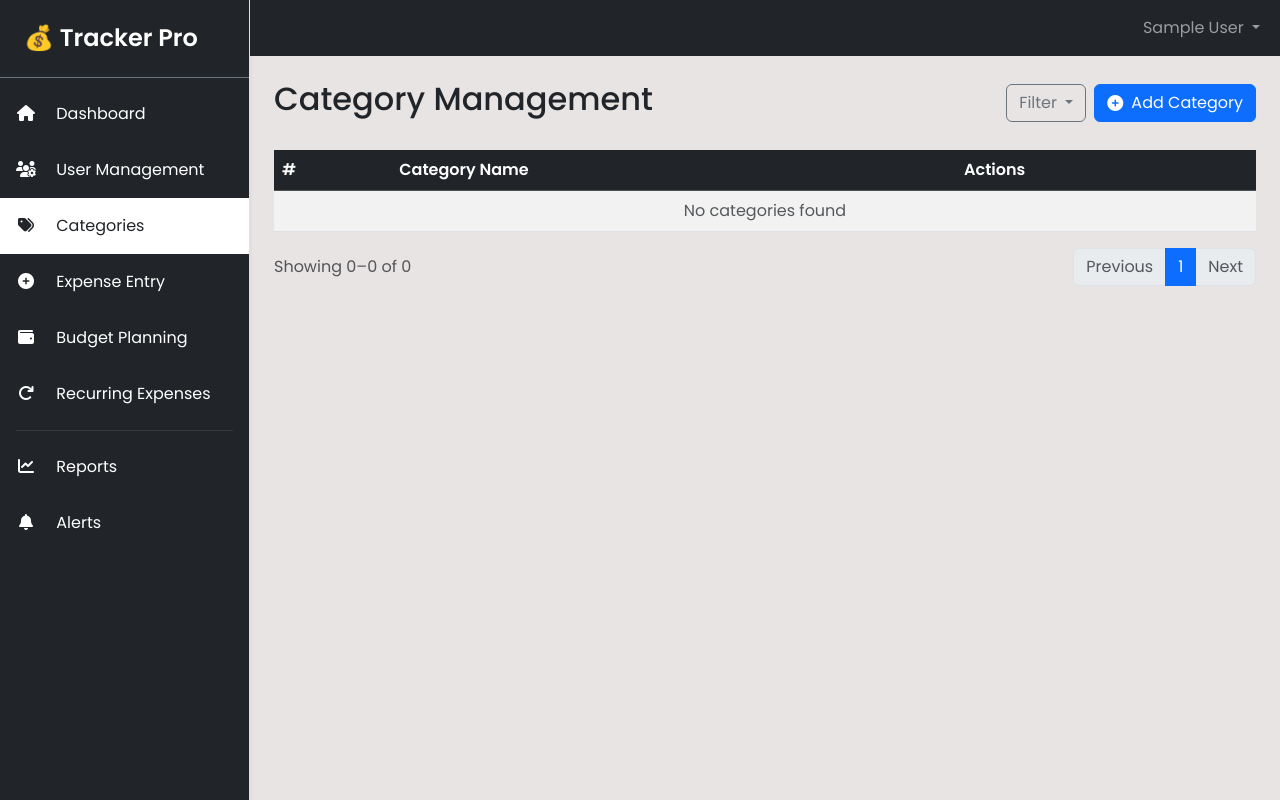
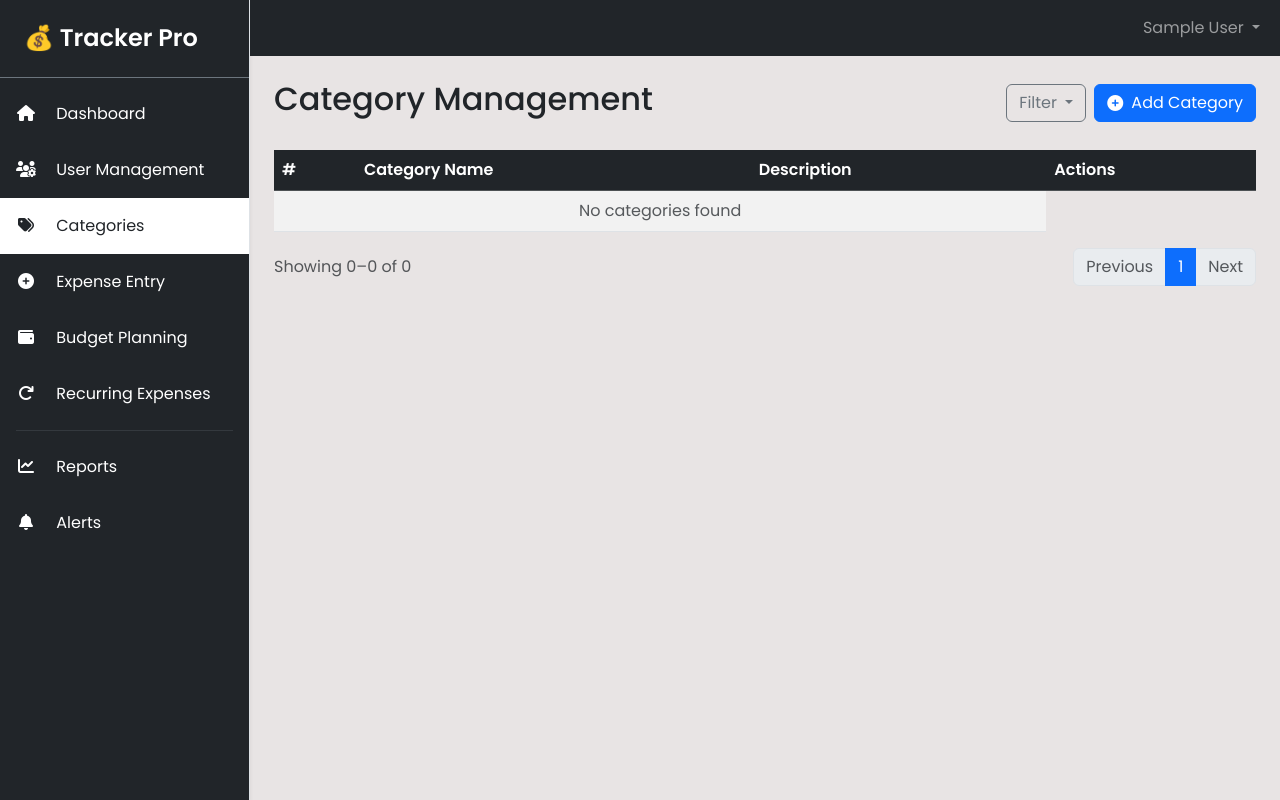
Before and after one commit to Nong-Phloeut/Expense-Tracker, a Django app: page /categories in a window 1280 px wide. Run offline with Django 5.2, Linux system fonts and the light colour scheme; the visitor is signed in with stand-in values (Sample User, id 1); data that the repository does not hold is empty.

Commit message:
add descriptio in category

```diff
--- a/app/templates/category_management/categories.html
+++ b/app/templates/category_management/categories.html
@@ -30,6 +30,7 @@
         <tr>
             <th>#</th>
             <th>Category Name</th>
+            <th>Description</th>
             <th class="text-start">Actions</th>
         </tr>
     </thead>
@@ -38,10 +39,11 @@
         <tr>
             <td>{{ forloop.counter }}</td>
             <td>{{ cat.name }}</td>
+            <td>{{ cat.description }}</td>
             <td class="text-start">
 
                 <button class="btn btn-sm btn-warning" data-bs-toggle="modal" data-bs-target="#categoryModal"
-                    onclick="editCategory('{{ cat.id }}', '{{ cat.name|default_if_none:'' }}')">
+                    onclick="editCategory('{{ cat.id }}', '{{ cat.name|default_if_none:'' }}', '{{ cat.description|default_if_none:'' }}')">
                     Edit
                 </button>
 
@@ -116,6 +118,11 @@
                         <input type="text" class="form-control" id="categoryName" name="name" required
                             placeholder="Enter category name">
                     </div>
+                    <div class="mb-3">
+                        <label for="description" class="form-label fw-semibold">Description</label>
+                        <input type="text" class="form-control" id="description" name="description"
+                            placeholder="Enter description">
+                    </div>
                 </div>
 
                 <div class="modal-footer">
@@ -129,9 +136,10 @@
 
 <!-- Script to handle modal data -->
 <script>
-    function editCategory(id, name) {
+    function editCategory(id, name, description) {
         document.getElementById('categoryId').value = id;
         document.getElementById('categoryName').value = name;
+        document.getElementById('description').value = description;
         document.getElementById('categoryModalLabel').innerText = 'Edit Category';
     }
 
--- a/app/views/category_views.py
+++ b/app/views/category_views.py
@@ -9,11 +9,13 @@ def category_management(request):
     if request.method == 'POST':
         category_id = request.POST.get('category_id')
         name = request.POST.get('name')
+        description = request.POST.get('description')
 
         if category_id:
             # Update existing category
             category = get_object_or_404(Category, id=category_id)
             category.name = name
+            category.description = description
             category.save()
             messages.success(request, f"Category '{name}' updated successfully!")
         else:
```
